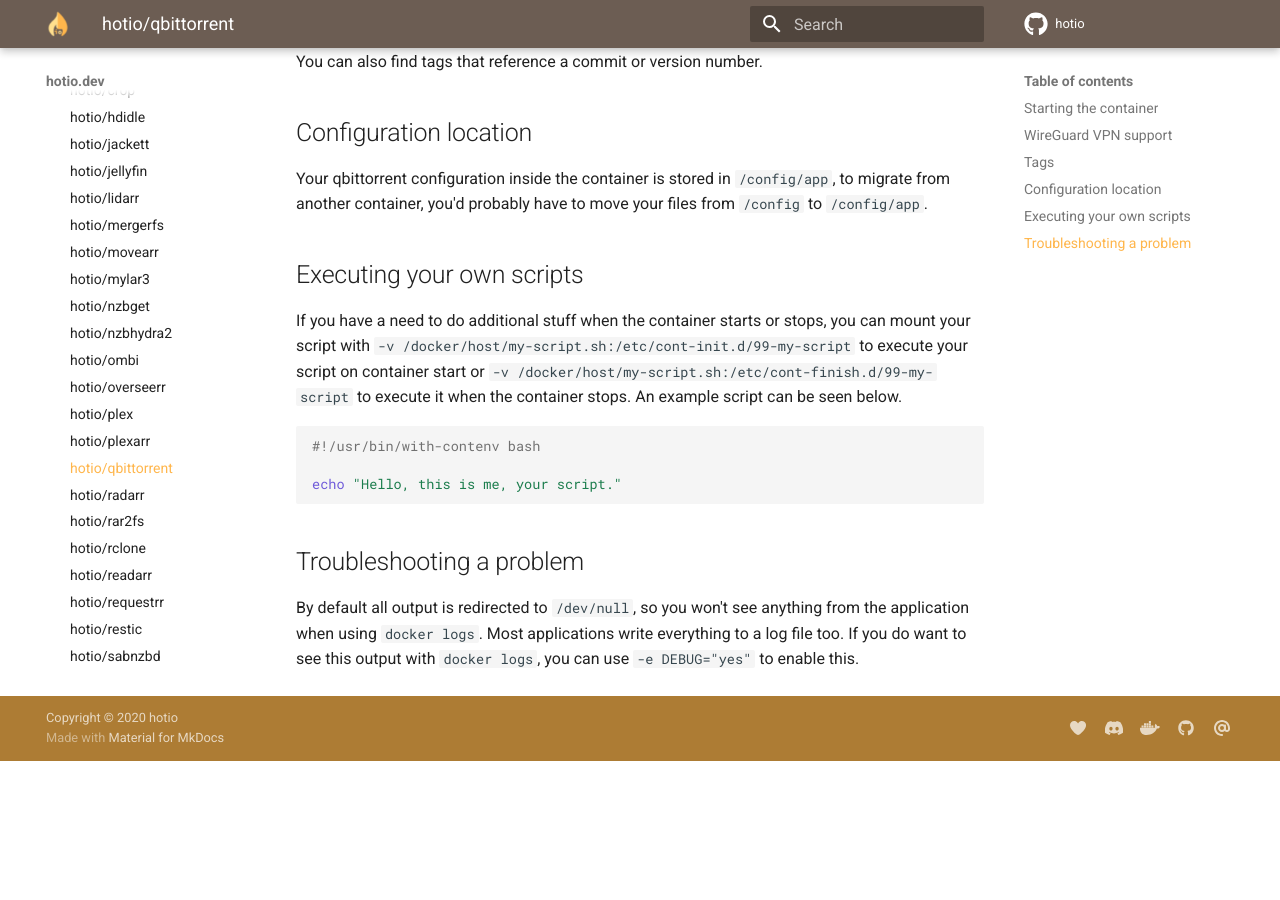
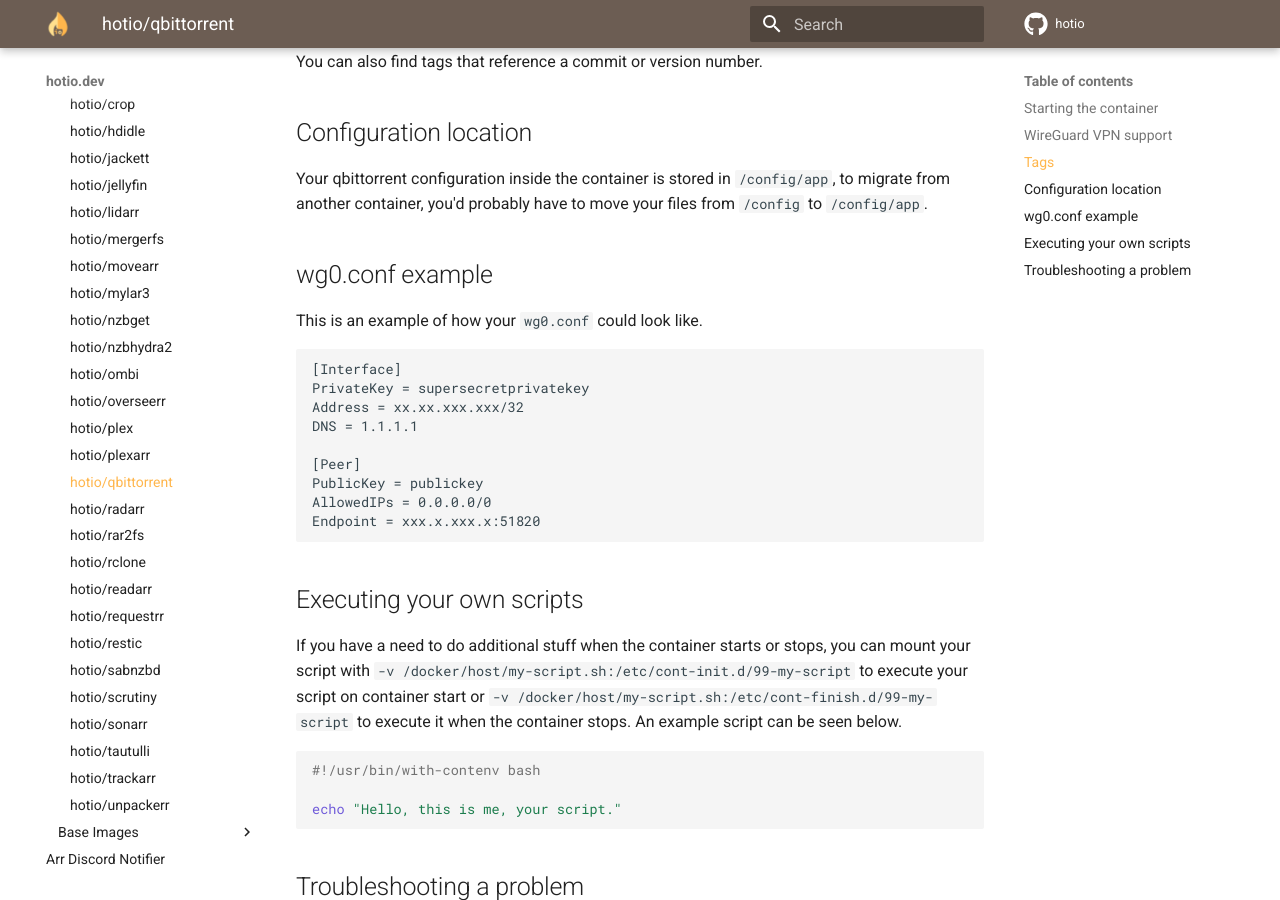
Before and after one commit to hotio/website, an MkDocs documentation site: the page built from docs/containers/qbittorrent.md, in a window 1280 px wide and 900 px high, scrolled down 1944 px. Built offline with MkDocs 1.6.1 and Material for MkDocs 9.7.7, drawn with Linux system fonts in a browser that asks for light colours; before the commit the page ends 2705 px from its top, so only the background shows below that.

Commit message:
add wg0.conf example

````diff
--- a/docs/containers/qbittorrent.md
+++ b/docs/containers/qbittorrent.md
@@ -74,6 +74,23 @@
 
 Your qbittorrent configuration inside the container is stored in `/config/app`, to migrate from another container, you'd probably have to move your files from `/config` to `/config/app`.
 
+## wg0.conf example
+
+This is an example of how your `wg0.conf` could look like.
+
+```text
+[Interface]
+PrivateKey = supersecretprivatekey
+Address = xx.xx.xxx.xxx/32
+DNS = 1.1.1.1
+
+[Peer]
+PublicKey = publickey
+AllowedIPs = 0.0.0.0/0
+Endpoint = xxx.x.xxx.x:51820
+
+```
+
 ## Executing your own scripts
 
 If you have a need to do additional stuff when the container starts or stops, you can mount your script with `-v /docker/host/my-script.sh:/etc/cont-init.d/99-my-script` to execute your script on container start or `-v /docker/host/my-script.sh:/etc/cont-finish.d/99-my-script` to execute it when the container stops. An example script can be seen below.
````
